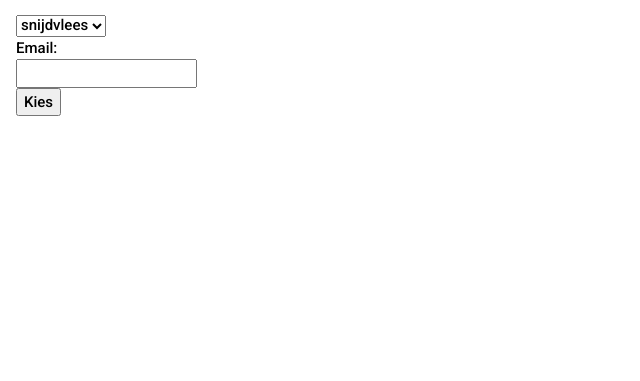
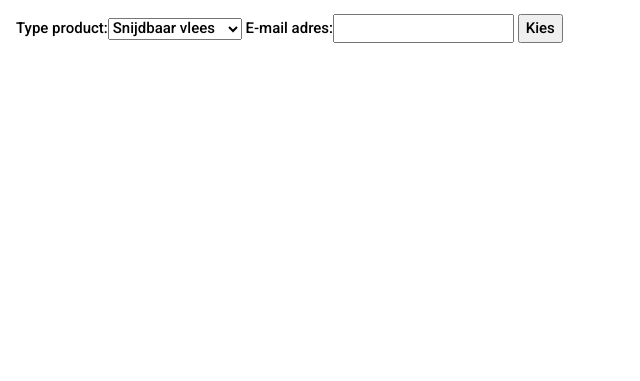
Before and after one commit to TimAngevare/BestellingenKerst, a Django app: page /nieuw in a window 1280 px wide. Shown: the part 180-561 px from the top of the page, without its empty margins (0-640 px from the left). Run offline with Django 3.2, Linux system fonts and the light colour scheme.

Commit message:
soortvan support voor alle soorten productypes

```diff
--- /dev/null
+++ b/kerst/bestellingenApp/forms.py
@@ -0,0 +1,14 @@
+from django import forms
+
+TYPE_OPTION = (
+    ("snijdvlees", "Snijdbaar vlees"),
+    ("menu", "Menu"),
+    ("gourmet", "Gourmet"),
+    ("formaat", "Bepaald formaat"),
+    ("bronvlees", "Vlees uit..."),
+    ("standaard", "Standaard"),
+)
+
+class NieuweBestellingForm(forms.Form):
+    prod_type = forms.ChoiceField(label="Type product", choices=TYPE_OPTION)
+    usr_email = forms.EmailField(label="E-mail adres", max_length=100)
--- a/kerst/bestellingenApp/templates/main.html
+++ b/kerst/bestellingenApp/templates/main.html
@@ -23,7 +23,7 @@
     </head>
     <body>
         <header class="w3-display-container w3-gray" style="height: 120px;">
-            <div class="w3-display-left"><img href="/" src="https://midmid.blob.core.windows.net/images/de-ambachtelijke-dorpsslagerij/logo/de-ambachtelijke-dorpsslagerij_16a495_md.jpg?v=d96a1867dd9b649db01551f10b456227" alt="Dorpsslagerij logo"></div>
+            <div class="w3-display-left"><a href="/"><img src="https://midmid.blob.core.windows.net/images/de-ambachtelijke-dorpsslagerij/logo/de-ambachtelijke-dorpsslagerij_16a495_md.jpg?v=d96a1867dd9b649db01551f10b456227" alt="Dorpsslagerij logo"></a></div>
             <div class="w3-display-middle"><h1>Kerstbestellingen 2021</h1></div>
         </header>
 
--- a/kerst/bestellingenApp/templates/nieuw.html
+++ b/kerst/bestellingenApp/templates/nieuw.html
@@ -8,13 +8,7 @@
     <form action="{% url 'bestellingenApp:nieuwbestel' %}" method="post">
     {% csrf_token %}
         {% if error_message %}<div class="w3-panel w3-red"><p>{{ error_message }}</p></div>{% endif %}
-        <select name='prod_type'>
-            {% for vleestype in type_list %}
-            <option value="{{ vleestype }}">{{ vleestype }}</option>
-            {% endfor %}
-        </select><br>
-        <label for="usr_email">Email:</label><br>
-        <input type="email" id="usr_email" name="usr_email" required><br>
+        {{ form }}
         <input type="submit" name="done" value="Kies">
     </form>
 </div>
--- a/kerst/bestellingenApp/views.py
+++ b/kerst/bestellingenApp/views.py
@@ -1,56 +1,62 @@
+from django.http.response import HttpResponseRedirect
 from django.shortcuts import render
 from django.http import HttpResponse
 
 import datetime
 from random import choice
 
-from .models import Snijdvlees
-
-TYPES = ['snijdvlees', 'menu', 'gourmet','formaat', 'bronvlees']
+from .models import Snijdvlees, Menu, Gourmet, Formaat, BronVlees, Standaard
+from .forms import NieuweBestellingForm
 
 from utils import get_db
 kerst_db = get_db('kerst_db')
 bests = kerst_db['bestellingen']
+
+TYPES = ['snijdvlees', 'menu', 'gourmet','formaat', 'bronvlees']
+prod_list = ['kip', 'ossenhaas', 'hamburger menu']
 
 def index(request):
     return render(request, 'main.html')
 
 def nieuw(request):
     return render(request, 'nieuw.html', {
-        'type_list': TYPES
+        'form': NieuweBestellingForm()
     })
 
 
 def nieuw_bestel(request):
-    try:
-        gekozen_type = request.POST['prod_type']
-    except (KeyError):
+    if request.method == 'POST':
+        form = NieuweBestellingForm(request.POST)
+        if form.is_valid():
+
+            bestelnrlist = []
+            for entry in bests.find():
+                bestelnrlist.append(entry['bestelnr'])
+            bestelnr = choice([i for i in range(1, 4001) if i not in bestelnrlist])
+
+            email = form.cleaned_data['usr_email']
+            gekozen_type = form.cleaned_data['prod_type']
+
+            doc = {
+                "email": email,
+                "bestelnr": bestelnr,
+                "producten": []
+            }
+            bests.insert_one(doc)
+
+            return render(request, 'gekozenNieuw.html', {
+                'gekozen_type': gekozen_type,
+                'type_list': TYPES,
+                'passed_bestelnr': bestelnr,
+                'passed_email': email,
+                'products_list': prod_list
+            })
+
         return render(request, 'nieuw.html', {
-            'error_message': "Je hebt geen type gekozen.",
-            'type_list': TYPES
+            'form': form
         })
     else:
-
-        bestelnrlist = []
-        for entry in bests.find():
-            bestelnrlist.append(entry['bestelnr'])
-        bestelnr = choice([i for i in range(1, 4001) if i not in bestelnrlist])
-
-        email = request.POST['usr_email']
-
-        doc = {
-            "email": email,
-            "bestelnr": bestelnr,
-            "producten": []
-        }
-        bests.insert_one(doc)
-
-        return render(request, 'gekozenNieuw.html', {
-            'gekozen_type': gekozen_type,
-            'type_list': TYPES,
-            'passed_bestelnr': bestelnr,
-            'passed_email': email
-        })
+        return HttpResponse("Wejow gek dit kan niet zomaar he.")
 
 def nieuw_entry(request, bestelnr, email):
     try:
@@ -58,25 +64,25 @@ def nieuw_entry(request, bestelnr, email):
     except (KeyError):
         return render(request, 'gekozenNieuw.html', {
             'error_message': "Je hebt geen type gekozen.",
-            'gekozen_type': 'snijdbaar',
+            'gekozen_type': 'snijdvlees',
             'type_list': TYPES,
             'passed_bestelnr': bestelnr,
-            'passed_email': email
+            'passed_email': email,
+            'products_list': prod_list
         })
     else:
         return render(request, 'gekozenNieuw.html', {
             'gekozen_type': gekozen_type,
             'type_list': TYPES,
             'passed_bestelnr': bestelnr,
-            'passed_email': email
+            'passed_email': email,
+            'products_list': prod_list
         })
 
 def bestel_done(request):
     bests.update_one({'bestelnr': int(request.POST['bestelnr'])},{"$set": {"email" : request.POST['usr_email'], "naam" : request.POST['naam'], "telnr" : request.POST['telnr'], "dagophalen" : request.POST['dagophalen'], "besteltijd" : datetime.datetime.utcnow()}})
 
-    return render(request, 'nieuw.html', {
-        'type_list': TYPES
-    })
+    return HttpResponseRedirect('nieuw')
 
 def bestel_pre_finish(request, bestelnr, email):
 
@@ -86,14 +92,22 @@ def bestel_pre_finish(request, bestelnr, email):
     })
 
 def nieuw_keuze(request):
-    bestelnr = int(request.POST.get('bestelnr', '00000'))
-    email = request.POST.get('usr_email', 'kkzooihetisfoutgegaan')
+    bestelnr = request.POST['bestelnr']
+    email = request.POST['usr_email']
 
-    #oude_type = request.POST['huidig_type']
-    #if oude_type == 'snijdbaar':
-    bestelling = Snijdvlees(request.POST['product'], request.POST['cat'], int(request.POST['gewicht']), request.POST['snijden'], request.POST['bijz'])
-
-    bestelling.insert(int(bestelnr))
+    oude_type = request.POST['huidig_type']
+    if oude_type == 'snijdvlees':
+        Snijdvlees(request.POST['product'], request.POST['cat'], int(request.POST['gewicht']), request.POST['snijden'], request.POST['bijz']).insert(int(bestelnr))
+    elif oude_type == 'menu':
+        Menu(request.POST['product'], request.POST['cat'], int(request.POST['aantal']), request.POST['voorgerecht'], request.POST['hoofdgerecht'], request.POST['dessert'], request.POST['bijz']).insert(int(bestelnr))
+    elif oude_type == 'gourmet':
+        Gourmet(request.POST['product'], request.POST['cat'], request.POST['conf']).insert(int(bestelnr))
+    elif oude_type == 'formaat':
+        Formaat(request.POST['product'], request.POST['cat'], request.POST['formaat']).insert(int(bestelnr))
+    elif oude_type == 'bron':
+        BronVlees(request.POST['product'], request.POST['cat'], request.POST['bron'], request.POST['aantal']).insert(int(bestelnr))
+    elif oude_type == 'standaard':
+        Standaard(request.POST['product'], request.POST['cat'], request.POST['aantal']).insert(int(bestelnr))
 
     if request.POST['done'] == 'Klaar':
         return(bestel_pre_finish(request, bestelnr, email))
```
Also changed, not shown: kerst/bestellingenApp/models.py (+72 -0 lines), kerst/bestellingenApp/templates/gekozenNieuw.html (+14 -2 lines).
